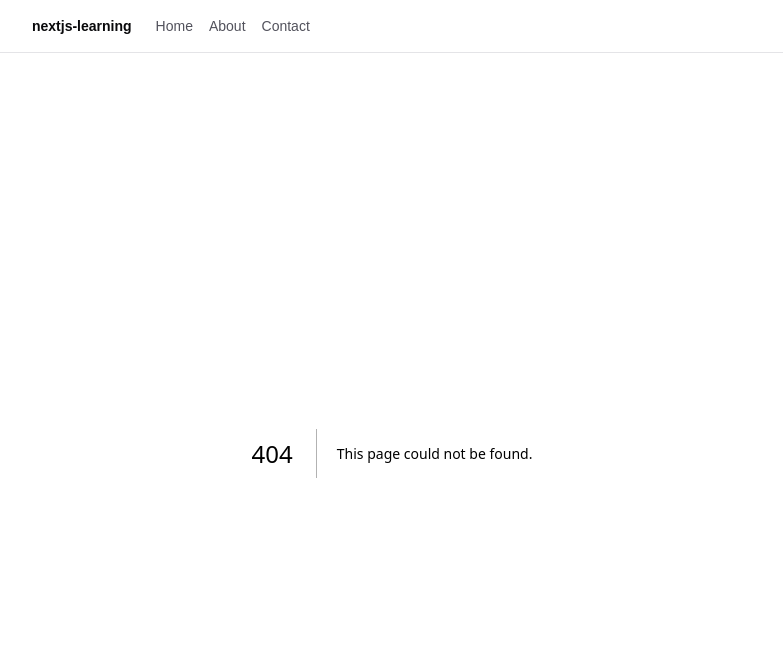
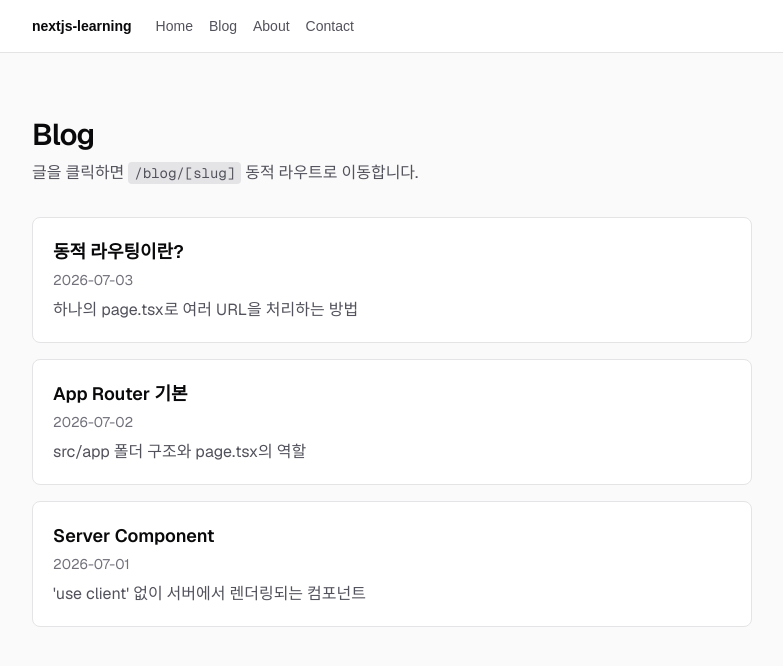
Before and after one commit to sando87/nextjs-learning, a Next.js app: page /blog in a window 1280 px wide. Before the commit this address had no page. Shown: the top 666 px of the page, without its empty margins (248-1031 px from the left). Built offline with nearby package versions, Linux system fonts and the light colour scheme.

Commit message:
동적 라우팅(블러그 글목록) 기능 구현

```diff
--- /dev/null
+++ b/src/app/blog/[slug]/not-found.tsx
@@ -0,0 +1,22 @@
+import Link from "next/link";
+
+export default function BlogNotFound() {
+  return (
+    <div className="flex flex-1 flex-col bg-zinc-50 font-sans dark:bg-black">
+      <main className="mx-auto flex w-full max-w-3xl flex-1 flex-col gap-4 px-6 py-16">
+        <h1 className="text-2xl font-semibold text-zinc-950 dark:text-zinc-50">
+          글을 찾을 수 없습니다
+        </h1>
+        <p className="text-zinc-600 dark:text-zinc-400">
+          존재하지 않는 slug입니다. Blog 목록에서 글을 선택해 주세요.
+        </p>
+        <Link
+          href="/blog"
+          className="text-sm font-medium text-zinc-950 underline dark:text-zinc-50"
+        >
+          Blog 목록으로
+        </Link>
+      </main>
+    </div>
+  );
+}
--- /dev/null
+++ b/src/app/blog/[slug]/page.tsx
@@ -0,0 +1,62 @@
+import type { Metadata } from "next";
+import Link from "next/link";
+import { notFound } from "next/navigation";
+import { getAllPostSlugs, getPostBySlug } from "@/lib/posts";
+
+type Props = {
+  params: Promise<{ slug: string }>;
+};
+
+// 빌드 시 알려진 slug 페이지를 미리 생성 (선택적 학습 포인트)
+export function generateStaticParams() {
+  return getAllPostSlugs().map((slug) => ({ slug }));
+}
+
+export async function generateMetadata({ params }: Props): Promise<Metadata> {
+  const { slug } = await params;
+  const post = getPostBySlug(slug);
+
+  if (!post) {
+    return { title: "글을 찾을 수 없음" };
+  }
+
+  return {
+    title: `${post.title} | Blog`,
+    description: post.summary,
+  };
+}
+
+export default async function BlogPostPage({ params }: Props) {
+  const { slug } = await params;
+  const post = getPostBySlug(slug);
+
+  if (!post) {
+    notFound();
+  }
+
+  return (
+    <div className="flex flex-1 flex-col bg-zinc-50 font-sans dark:bg-black">
+      <main className="mx-auto flex w-full max-w-3xl flex-1 flex-col gap-6 px-6 py-16">
+        <Link
+          href="/blog"
+          className="text-sm font-medium text-zinc-600 hover:text-zinc-950 dark:text-zinc-400 dark:hover:text-zinc-50"
+        >
+          ← Blog 목록
+        </Link>
+        <article>
+          <p className="text-sm text-zinc-500">{post.date}</p>
+          <h1 className="mt-2 text-3xl font-semibold tracking-tight text-zinc-950 dark:text-zinc-50">
+            {post.title}
+          </h1>
+          <p className="mt-6 leading-8 text-zinc-600 dark:text-zinc-400">
+            {post.content}
+          </p>
+        </article>
+        <p className="rounded-lg bg-zinc-200 px-4 py-3 text-sm text-zinc-700 dark:bg-zinc-800 dark:text-zinc-300">
+          현재 URL slug:{" "}
+          <code className="font-mono font-semibold">{slug}</code>
+        </p>
+      </main>
+    </div>
+  );
+}
--- /dev/null
+++ b/src/app/blog/page.tsx
@@ -0,0 +1,47 @@
+import type { Metadata } from "next";
+import Link from "next/link";
+import { posts } from "@/lib/posts";
+
+export const metadata: Metadata = {
+  title: "Blog | nextjs-learning",
+  description: "동적 라우팅 연습용 블로그 목록",
+};
+
+export default function BlogPage() {
+  return (
+    <div className="flex flex-1 flex-col bg-zinc-50 font-sans dark:bg-black">
+      <main className="mx-auto flex w-full max-w-3xl flex-1 flex-col gap-8 px-6 py-16">
+        <div>
+          <h1 className="text-3xl font-semibold tracking-tight text-zinc-950 dark:text-zinc-50">
+            Blog
+          </h1>
+          <p className="mt-2 text-zinc-600 dark:text-zinc-400">
+            글을 클릭하면{" "}
+            <code className="rounded bg-zinc-200 px-1.5 py-0.5 text-sm dark:bg-zinc-800">
+              /blog/[slug]
+            </code>{" "}
+            동적 라우트로 이동합니다.
+          </p>
+        </div>
+        <ul className="flex flex-col gap-4">
+          {posts.map((post) => (
+            <li
+              key={post.slug}
+              className="rounded-lg border border-zinc-200 bg-white p-5 dark:border-zinc-800 dark:bg-zinc-950"
+            >
+              <Link href={`/blog/${post.slug}`} className="group block">
+                <h2 className="text-lg font-semibold text-zinc-950 group-hover:underline dark:text-zinc-50">
+                  {post.title}
+                </h2>
+                <p className="mt-1 text-sm text-zinc-500">{post.date}</p>
+                <p className="mt-2 text-zinc-600 dark:text-zinc-400">
+                  {post.summary}
+                </p>
+              </Link>
+            </li>
+          ))}
+        </ul>
+      </main>
+    </div>
+  );
+}
--- a/src/components/Header.tsx
+++ b/src/components/Header.tsx
@@ -2,6 +2,7 @@ import Link from "next/link";
 
 const navLinks = [
   { href: "/", label: "Home" },
+  { href: "/blog", label: "Blog" },
   { href: "/about", label: "About" },
   { href: "/contact", label: "Contact" },
 ];
--- /dev/null
+++ b/src/lib/posts.ts
@@ -0,0 +1,43 @@
+export type Post = {
+  slug: string;
+  title: string;
+  date: string;
+  summary: string;
+  content: string;
+};
+
+// DB 대신 사용하는 연습용 글 목록 — slug가 URL의 [slug]와 매칭됨
+export const posts: Post[] = [
+  {
+    slug: "dynamic-routing",
+    title: "동적 라우팅이란?",
+    date: "2026-07-03",
+    summary: "하나의 page.tsx로 여러 URL을 처리하는 방법",
+    content:
+      "폴더 이름을 [slug]처럼 대괄호로 감싸면 URL의 해당 부분이 변수로 전달됩니다. 예: /blog/dynamic-routing → slug = \"dynamic-routing\"",
+  },
+  {
+    slug: "app-router-basics",
+    title: "App Router 기본",
+    date: "2026-07-02",
+    summary: "src/app 폴더 구조와 page.tsx의 역할",
+    content:
+      "App Router에서는 폴더 구조가 URL 경로가 됩니다. page.tsx가 실제 화면을 렌더링하고, layout.tsx는 여러 페이지를 감싸는 공통 레이아웃입니다.",
+  },
+  {
+    slug: "server-components",
+    title: "Server Component",
+    date: "2026-07-01",
+    summary: "'use client' 없이 서버에서 렌더링되는 컴포넌트",
+    content:
+      "Server Component는 브라우저 JS 번들에 포함되지 않습니다. 데이터 fetch, DB 접근 등을 서버에서 직접 처리할 수 있어 App Router의 기본 모델입니다.",
+  },
+];
+
+export function getPostBySlug(slug: string): Post | undefined {
+  return posts.find((post) => post.slug === slug);
+}
+
+export function getAllPostSlugs(): string[] {
+  return posts.map((post) => post.slug);
+}
```
